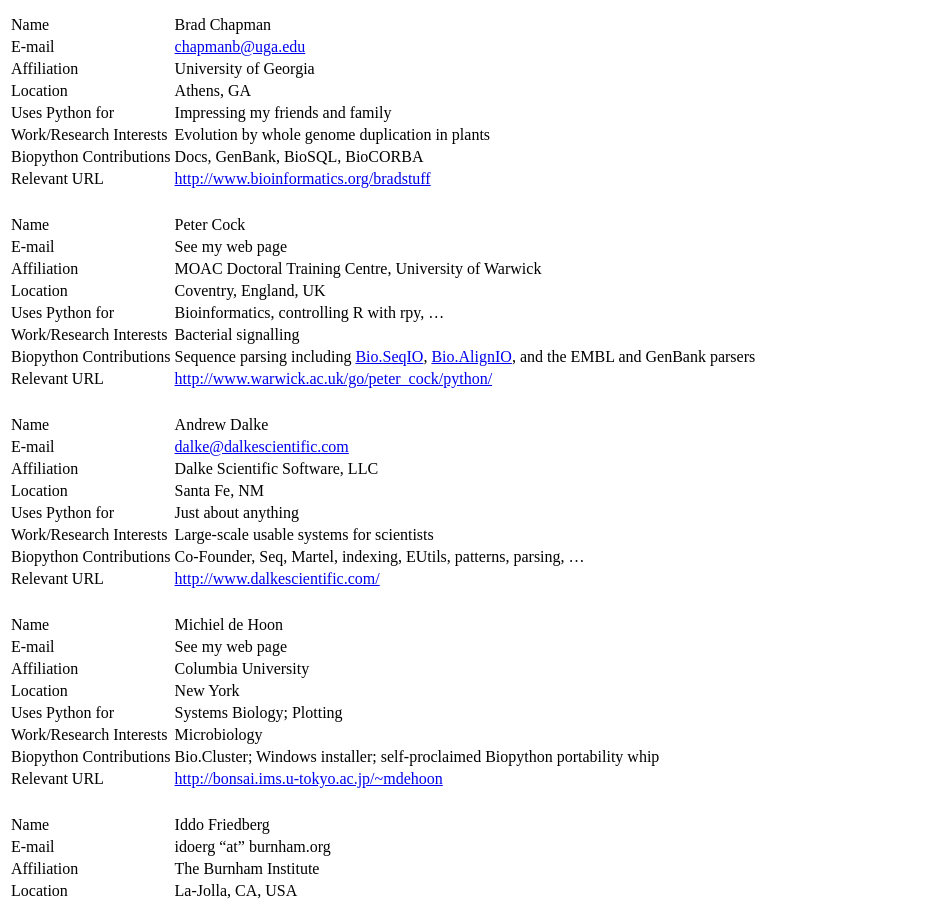
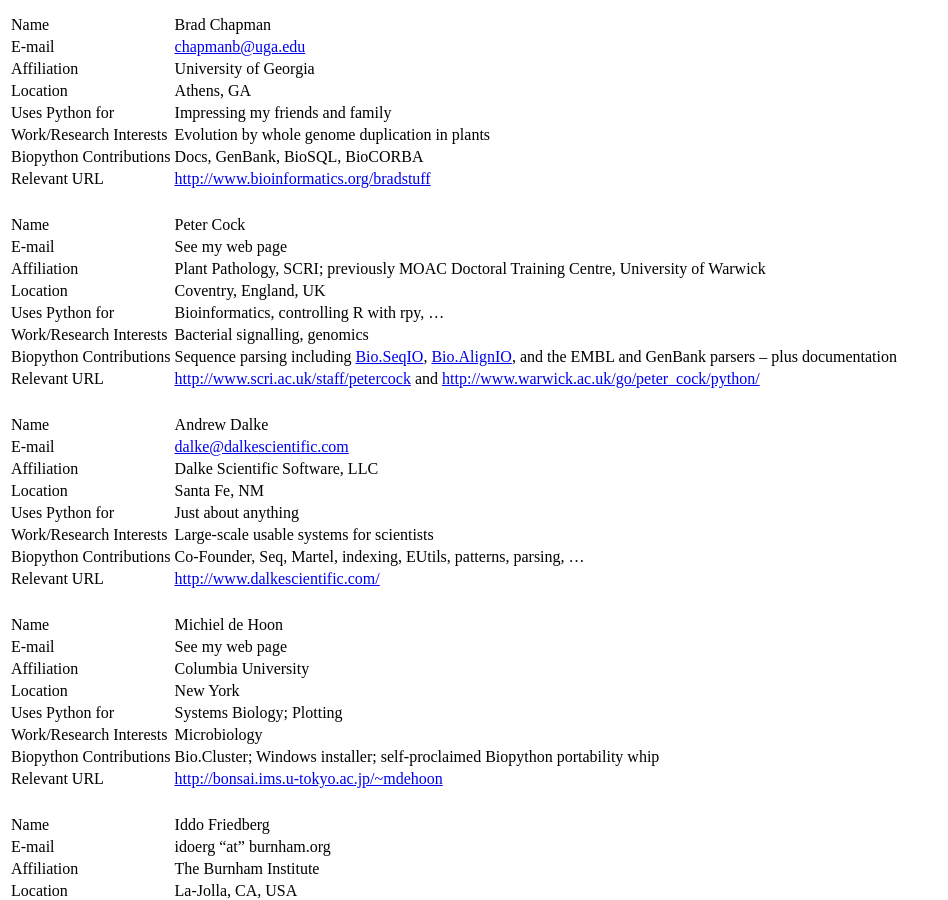
Before and after one commit to biopython/biopython.github.io, a Jekyll site: the page built from wiki/Participants.md, in a window 1280 px wide and 900 px high, scrolled down 523 px. Shown: the whole window, without its empty margins (0-948 px from the left). Built offline with Jekyll 4.4.1, drawn with Linux system fonts in a browser that asks for light colours.

Commit message:
Added my SCRI affiliation

```diff
--- a/wiki/Participants.md
+++ b/wiki/Participants.md
@@ -39,16 +39,16 @@ Note: People are listed here alphabetically by surname.
 | Biopython Contributions | Docs, GenBank, BioSQL, BioCORBA                 |
 | Relevant URL            | <http://www.bioinformatics.org/bradstuff>       |
 
-|                         |                                                                                                                               |
-|-------------------------|-------------------------------------------------------------------------------------------------------------------------------|
-| Name                    | Peter Cock                                                                                                                    |
-| E-mail                  | See my web page                                                                                                               |
-| Affiliation             | MOAC Doctoral Training Centre, University of Warwick                                                                          |
-| Location                | Coventry, England, UK                                                                                                         |
-| Uses Python for         | Bioinformatics, controlling R with rpy, ...                                                                                   |
-| Work/Research Interests | Bacterial signalling                                                                                                          |
-| Biopython Contributions | Sequence parsing including [Bio.SeqIO](SeqIO "wikilink"), [Bio.AlignIO](AlignIO "wikilink"), and the EMBL and GenBank parsers |
-| Relevant URL            | <http://www.warwick.ac.uk/go/peter_cock/python/>                                                                              |
+|                         |                                                                                                                                                     |
+|-------------------------|-----------------------------------------------------------------------------------------------------------------------------------------------------|
+| Name                    | Peter Cock                                                                                                                                          |
+| E-mail                  | See my web page                                                                                                                                     |
+| Affiliation             | Plant Pathology, SCRI; previously MOAC Doctoral Training Centre, University of Warwick                                                              |
+| Location                | Coventry, England, UK                                                                                                                               |
+| Uses Python for         | Bioinformatics, controlling R with rpy, ...                                                                                                         |
+| Work/Research Interests | Bacterial signalling, genomics                                                                                                                      |
+| Biopython Contributions | Sequence parsing including [Bio.SeqIO](SeqIO "wikilink"), [Bio.AlignIO](AlignIO "wikilink"), and the EMBL and GenBank parsers -- plus documentation |
+| Relevant URL            | <http://www.scri.ac.uk/staff/petercock> and <http://www.warwick.ac.uk/go/peter_cock/python/>                                                        |
 
 |                         |                                                                   |
 |-------------------------|-------------------------------------------------------------------|
```
Also changed, not shown: 1 other file.
